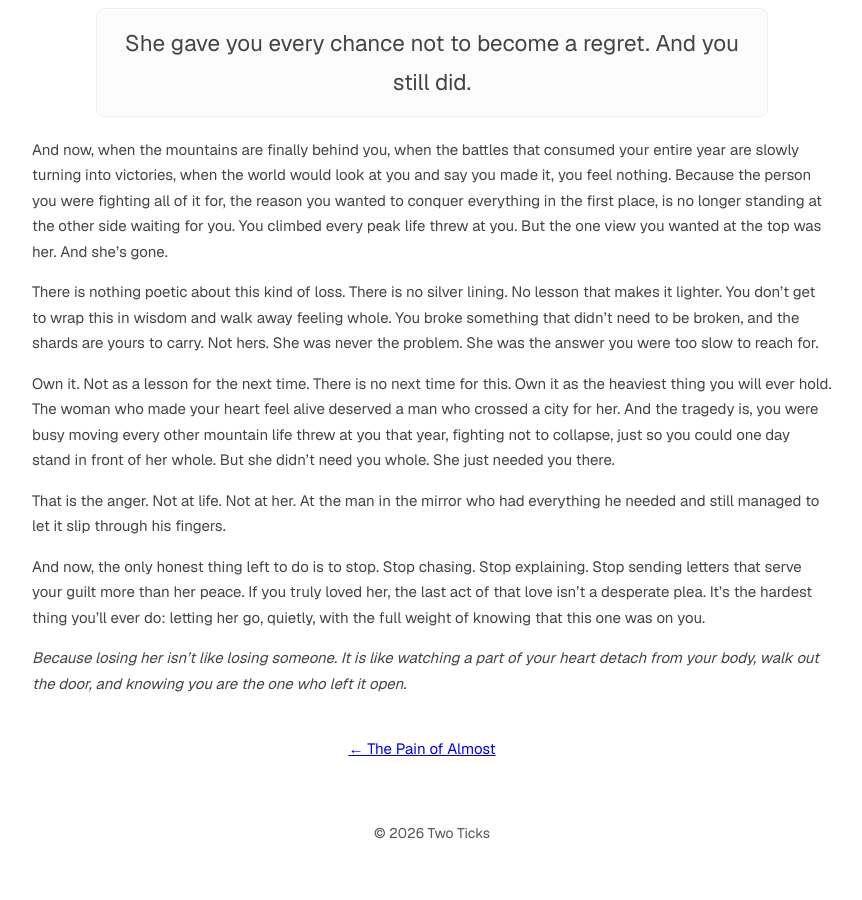
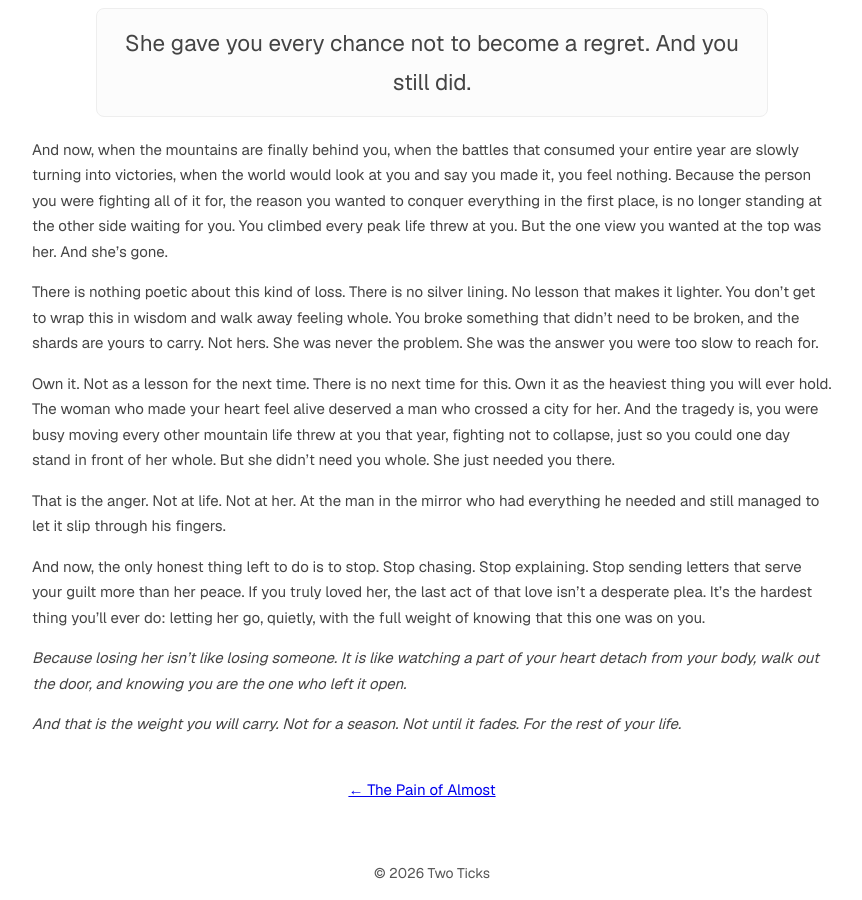
Before and after one commit to trmanish/trmanish.github.io, a Jekyll site: the page built from _posts/2026-04-19-the-anger-you-cant-direct-at-anyone-but-yourself.md, in a window 1280 px wide and 900 px high, scrolled down 1767 px. Shown: the whole window, without its empty margins (208-1070 px from the left). Built offline with Jekyll 4.4.1, drawn with Linux system fonts in a browser that asks for light colours; before the commit the page ends 2627 px from its top, so only the background shows below that.

Commit message:
Add closing weight line to Anger post

```diff
--- a/_posts/2026-04-19-the-anger-you-cant-direct-at-anyone-but-yourself.md
+++ b/_posts/2026-04-19-the-anger-you-cant-direct-at-anyone-but-yourself.md
@@ -51,3 +51,5 @@ That is the anger. Not at life. Not at her. At the man in the mirror who had eve
 And now, the only honest thing left to do is to stop. Stop chasing. Stop explaining. Stop sending letters that serve your guilt more than her peace. If you truly loved her, the last act of that love isn't a desperate plea. It's the hardest thing you'll ever do: letting her go, quietly, with the full weight of knowing that this one was on you.
 
 *Because losing her isn't like losing someone. It is like watching a part of your heart detach from your body, walk out the door, and knowing you are the one who left it open.*
+
+*And that is the weight you will carry. Not for a season. Not until it fades. For the rest of your life.*
```
